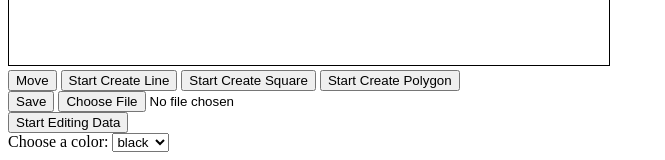
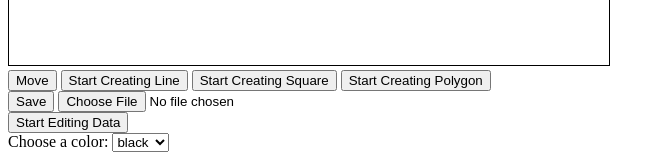
Before and after one commit to muhammadhasan01/2D-web-based-cad, a website: page index.html in a window 1280 px wide. Shown: the part 631-791 px from the top of the page, without its empty margins (0-665 px from the left). Drawn offline with Linux system fonts and the light colour scheme.

Commit message:
add help manual

```diff
--- a/index.html
+++ b/index.html
@@ -7,15 +7,15 @@
 </head>
 <body>
     <h3>2D Web Based CAD</h3>
-    <a href="help.pdf" target="_blank">Help</a> </br> </br>
+    <a href="manual.pdf" target="_blank">Help</a> </br> </br>
     <canvas id='canvas' width='600' height='600'></canvas>
     <!-- <input type="file" name="inputfile"
             id="inputfile"> -->
     <br>
     <button type="button" id="move-button">Move</button>
-    <button id="btn-line">Start Create Line</button>
-    <button id="btn-square">Start Create Square</button>
-    <button id="btn-polygon">Start Create Polygon</button> </br>
+    <button id="btn-line">Start Creating Line</button>
+    <button id="btn-square">Start Creating Square</button>
+    <button id="btn-polygon">Start Creating Polygon</button> </br>
     <button id="save" onclick="saveGlobalData();">Save</button>
     <input id="load" type="file" onchange="loadGlobalData();" /> </br>
     <button id="change-data" onclick="editData();">Start Editing Data</button> </br>
```
Also changed, not shown: 1 other file.
